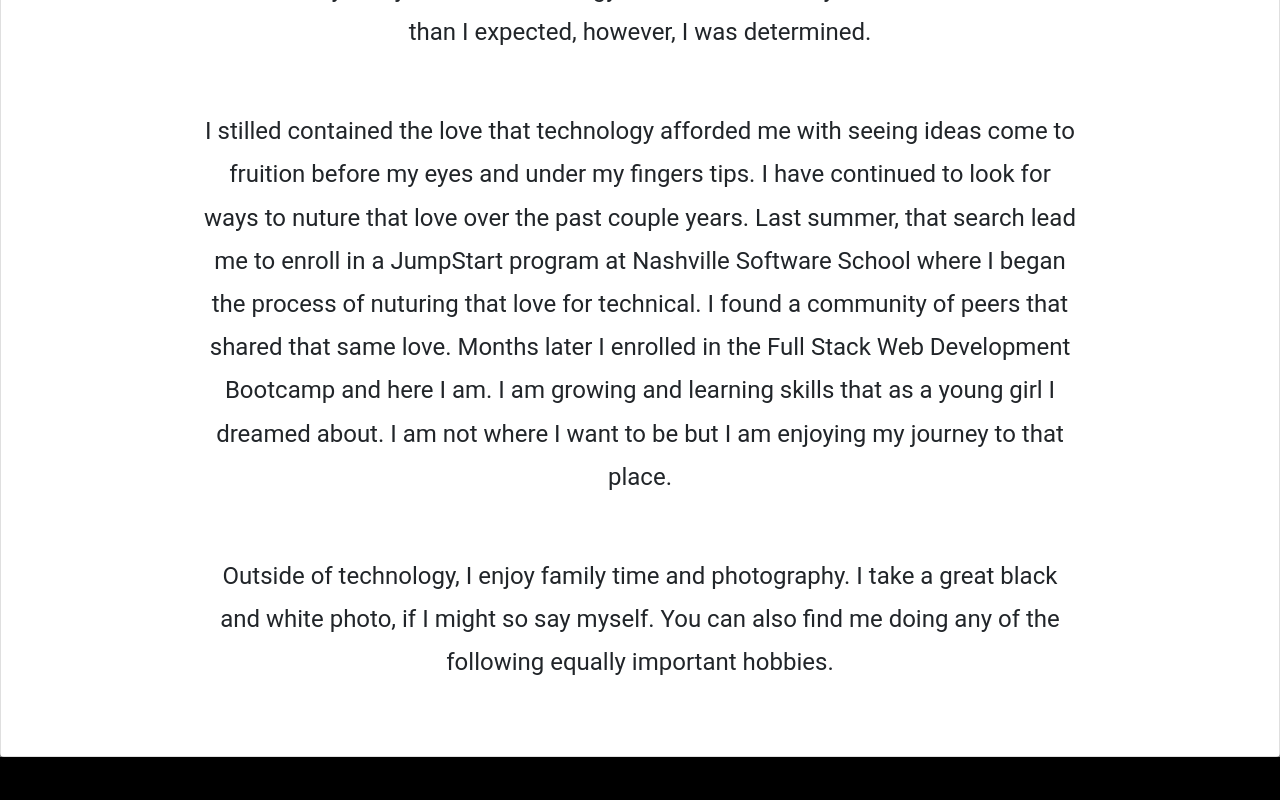
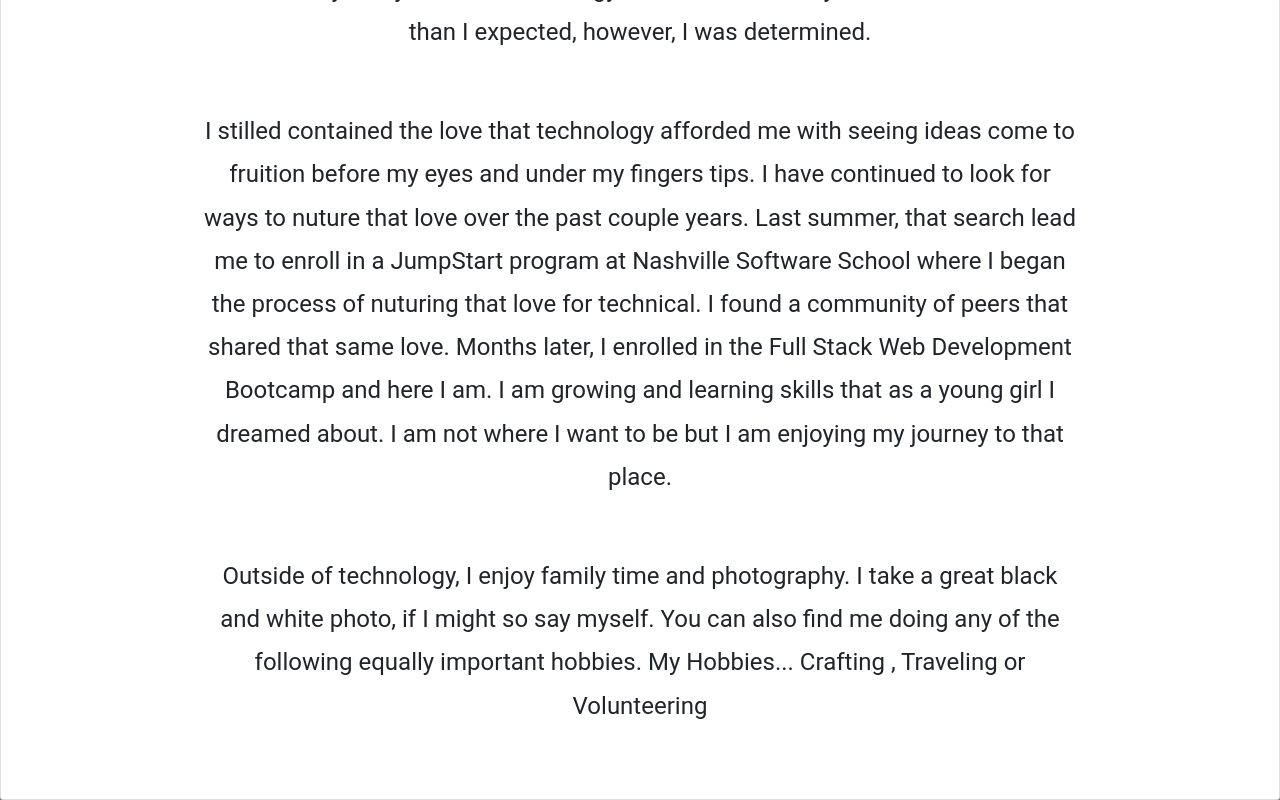
Before and after one commit to aleshakay/areed, a React (Create React App) app: page /About in a window 1280 px wide. Shown: the part 600-1400 px from the top of the page. Before the commit the page ends 1357 px from the top, so only its background shows below. Built offline with nearby package versions, Linux system fonts and the light colour scheme; no server answers.

Commit message:
updated pic

```diff
--- a/src/components/shared/AboutUsCard/AboutUsCard.js
+++ b/src/components/shared/AboutUsCard/AboutUsCard.js
@@ -18,8 +18,8 @@ class AboutUsCard extends React.Component {
         text2={'I stilled contained the love that technology afforded me with seeing ideas come to fruition before my eyes and under my fingers tips.\
         I have continued to look for ways to nuture that love over the past couple years. Last summer, that search lead me to\
         enroll in a JumpStart program at Nashville Software School where I began the process of nuturing that love for technical. \
-        I found a community of peers that shared that same love.  Months later I enrolled in the Full Stack Web Development Bootcamp and here I am. I am growing and learning skills that as a young girl I dreamed about.  I am not where I want to be but I am enjoying my journey to that place.'}
-        text3={'Outside of technology, I enjoy family time and photography. I take a great black and white photo, if I might so say myself. You can also find me doing any of the following equally important hobbies.'} />
+        I found a community of peers that shared that same love.  Months later, I enrolled in the Full Stack Web Development Bootcamp and here I am. I am growing and learning skills that as a young girl I dreamed about.  I am not where I want to be but I am enjoying my journey to that place.'}
+        text3={'Outside of technology, I enjoy family time and photography. I take a great black and white photo, if I might so say myself. You can also find me doing any of the following equally important hobbies. My Hobbies... Crafting , Traveling or Volunteering'} />
       </article>
     );
   }
```
